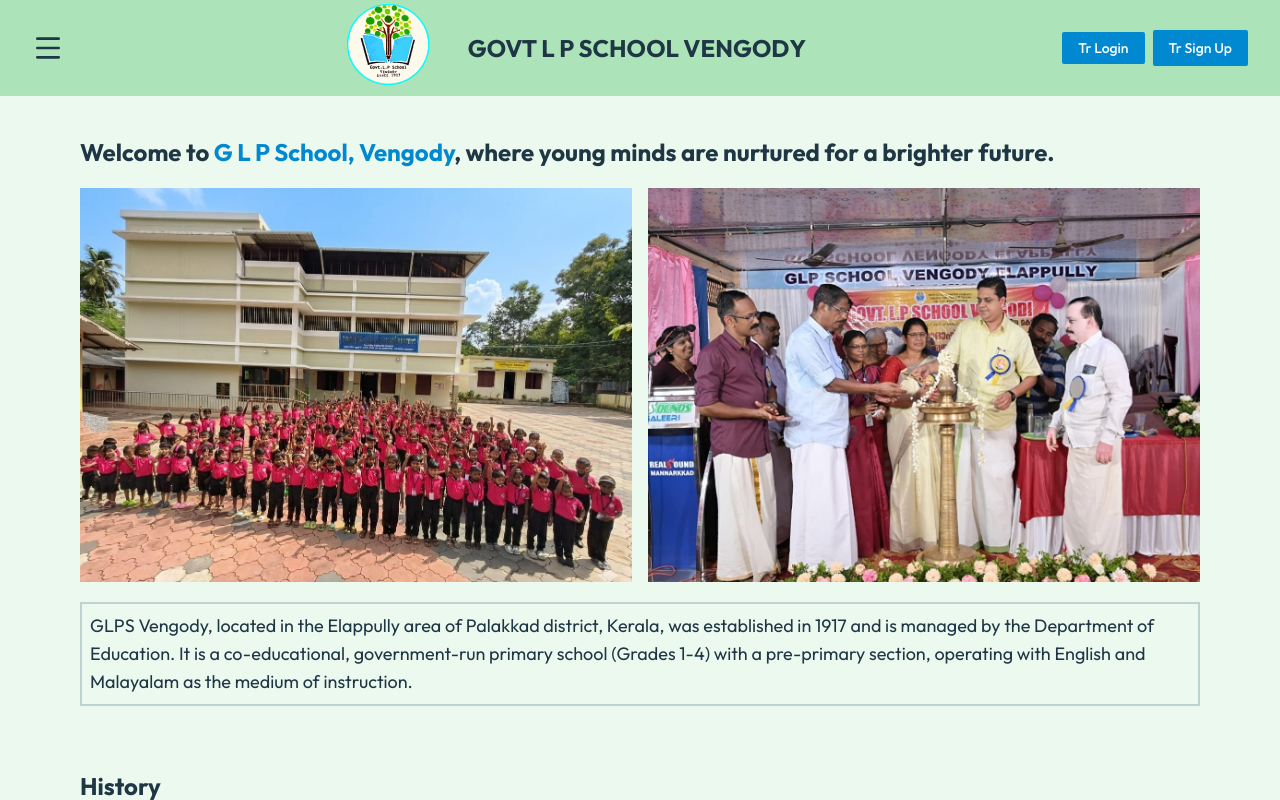
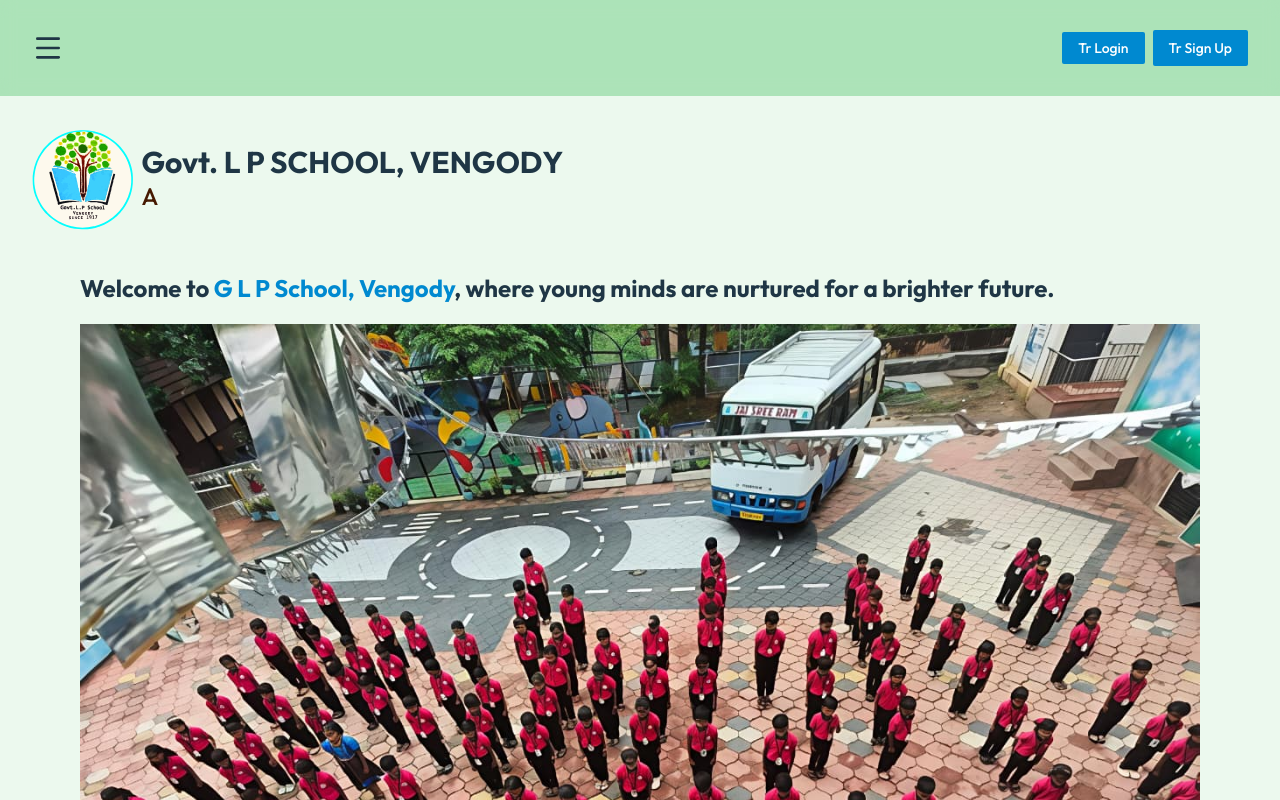
Before and after one commit to gokulnaathb3021/Govt.-L-P-School-Vengody, a Next.js app: page / in a window 1280 px wide. Shown: the top 800 px of the page. Built offline with nearby package versions, Linux system fonts and the light colour scheme; no server answers.

Commit message:
added animations

```diff
--- a/app/page.tsx
+++ b/app/page.tsx
@@ -1,8 +1,34 @@
+import Slideshow from "@/components/animations/slide-show";
+import TypingText from "@/components/animations/typing-text";
+import {
+  CalendarClock,
+  GraduationCap,
+  Landmark,
+  PersonStanding,
+} from "lucide-react";
 import Image from "next/image";
 
 export default function Home() {
   return (
-    <main className="max-w-6xl px-4 mx-auto py-10 space-y-16">
+    <>
+      <div className="flex items-start">
+        <Image
+          src="/Logo-nobg.svg"
+          alt="School Logo"
+          width={200}
+          height={200}
+          className="h-36 sm:h-40 md:h-44 w-auto -mr-2 sm:-mr-4 md:-mr-6"
+        />
+        <div className="flex flex-col pt-10 sm:pt-12">
+          <h1 className="sm:text-3xl sm:font-bold text-sm">
+            Govt. L P SCHOOL, VENGODY
+          </h1>
+          <div className="h-6 sm:h-8">
+            <TypingText />
+          </div>
+        </div>
+      </div>
+      <main className="max-w-6xl px-4 mx-auto space-y-16 mb-5">
         {/* section 1 */}
         <section>
           <h1 className="text-2xl font-bold mb-5">
@@ -10,7 +36,7 @@ export default function Home() {
             <span className="text-primary"> G L P School, Vengody</span>, where
             young minds are nurtured for a brighter future.
           </h1>
-        <div className="grid sm:grid-cols-2 gap-4 items-center">
+          {/* <div className="grid sm:grid-cols-2 gap-4 items-center">
           <Image
             src="/GLPS_SCHOOL_1.JPG"
             alt="Students in front of school building."
@@ -25,7 +51,8 @@ export default function Home() {
             height={854}
             className="w-full h-auto"
           />
-        </div>
+        </div> */}
+          <Slideshow />
           <p className="mt-5 border-2 p-2 text-lg ">
             GLPS Vengody, located in the Elappully area of Palakkad district,
             Kerala, was established in 1917 and is managed by the Department of
@@ -36,24 +63,29 @@ export default function Home() {
         </section>
         {/* section 2 */}
         <section>
-        <h1 className="text-2xl font-bold mb-5">History</h1>
+          <h1 className="text-2xl font-bold mb-5 flex items-center gap-2">
+            History
+            <CalendarClock />
+          </h1>
           <div className="space-y-6 border-2 p-2 text-lg">
             <p>
-            <span className="font-bold">V</span>engody is a locality situated in
-            <span className="font-bold">Elappully Grama Panchayat</span> on the
+              <span className="font-bold">V</span>engody is a locality situated
+              in
+              <span className="font-bold">Elappully Grama Panchayat</span> on
+              the
               <span className="font-bold">
                 Pollachi road in Palakkad district
               </span>
-            . This region, which is mainly inhabited by farming communities, has
-            a past marked by prosperity.
+              . This region, which is mainly inhabited by farming communities,
+              has a past marked by prosperity.
             </p>
             <p>
               In the early part of the nineteenth century, when the systems of
               <span className="font-bold">
                 caste hierarchy, feudal landlords, and local chieftains
               </span>{" "}
-            were prevalent, four prominent tharavads (traditional family houses)
-            held influence in Elappully:{" "}
+              were prevalent, four prominent tharavads (traditional family
+              houses) held influence in Elappully:{" "}
               <span className="font-bold">
                 Kennath, Ekkanath, Manikkath, and Machattu
               </span>
@@ -70,16 +102,16 @@ export default function Home() {
             </p>
             <p>
               As the importance of{" "}
-            <span className="font-bold">formal education</span> gradually spread
-            among the people, the elders of these tharavads established another
-            Kudippallikkudam near the present location of the school. It began
-            functioning under the name{" "}
+              <span className="font-bold">formal education</span> gradually
+              spread among the people, the elders of these tharavads established
+              another Kudippallikkudam near the present location of the school.
+              It began functioning under the name{" "}
               <span className="font-bold">Poolachuvadu School</span>.
             </p>
             <p>
               The school initially operated under the{" "}
-            <span className="font-bold">Malabar District Board</span>. Later, it
-            functioned as a{" "}
+              <span className="font-bold">Malabar District Board</span>. Later,
+              it functioned as a{" "}
               <span className="font-bold">single-teacher school</span>, and in
               <span className="font-bold">
                 1917 it received official government recognition
@@ -89,7 +121,7 @@ export default function Home() {
             <p>
               Today, this institution is known as{" "}
               <span className="font-bold">
-              GLPS Vengodi (Government Lower Primary School Vengodi)
+                GLPS Vengody (Government Lower Primary School Vengody)
               </span>
               .
             </p>
@@ -97,7 +129,10 @@ export default function Home() {
         </section>
         {/* section 3 */}
         <section id="school_facilities" className="space-y-6">
-        <h1 className="text-2xl font-bold mb-5">School Facilities</h1>
+          <h1 className="text-2xl font-bold mb-5 flex items-center gap-2">
+            School Facilities
+            <Landmark />
+          </h1>
           <div className="grid sm:grid-cols-2 gap-4">
             <div>
               <Image
@@ -145,7 +180,10 @@ export default function Home() {
         </section>
         {/* section 4 */}
         <section className="space-y-6">
-        <h1 className="text-2xl font-bold mb-5">Activities</h1>
+          <h1 className="text-2xl font-bold mb-5 flex items-center gap-2">
+            Activities
+            <PersonStanding />
+          </h1>
           <div className="grid sm:grid-cols-3 gap-2">
             <div>
               <Image
@@ -179,6 +217,19 @@ export default function Home() {
             </div>
           </div>
         </section>
+        <section>
+          <h1 className="text-2xl font-bold mb-5 flex items-center gap-2">
+            Faculty
+            <GraduationCap />
+          </h1>
+          <Image
+            src="/GLPS_FACULTY.jpeg"
+            alt="Picture of all the teachers standing together."
+            width={1280}
+            height={960}
+          />
+        </section>
       </main>
+    </>
   );
 }
--- /dev/null
+++ b/components/animations/slide-show.tsx
@@ -0,0 +1,48 @@
+"use client";
+
+import { useState, useEffect } from "react";
+import Image from "next/image";
+
+const images = [
+  {
+    src: "/GLPS_SCHOOL_1.JPG",
+    width: 1280,
+    height: 960,
+    alt: "Students in front of school building.",
+  },
+  {
+    src: "/GLPS_SCHOOL_3.JPG",
+    width: 1280,
+    height: 854,
+    alt: "School opening ceremony.",
+  },
+  {
+    src: "/GLPS_ASSEMBLY.jpeg",
+    width: 1280,
+    height: 908,
+    alt: "School assembly.",
+  },
+];
+
+export default function Slideshow() {
+  const [index, setIndex] = useState(0);
+
+  useEffect(() => {
+    const interval = setInterval(() => {
+      setIndex((prev) => (prev + 1) % images.length);
+    }, 3000);
+
+    return () => clearInterval(interval);
+  }, []);
+
+  return (
+    <div className="w-full rounded-lg">
+      <Image
+        src={images[index].src}
+        alt={images[index].alt}
+        width={images[index].width}
+        height={images[index].height}
+      />
+    </div>
+  );
+}
--- /dev/null
+++ b/components/animations/typing-text.tsx
@@ -0,0 +1,29 @@
+"use client";
+
+import { useEffect, useState } from "react";
+
+export default function TypingText() {
+  const text = "A school providing a unique experience.";
+  const [displayed, setDisplayed] = useState("");
+  const [index, setIndex] = useState(0);
+
+  useEffect(() => {
+    const interval = setInterval(() => {
+      setDisplayed(text.slice(0, index + 1));
+      setIndex((prev) => prev + 1);
+
+      if (index === text.length) {
+        setIndex(0);
+        setDisplayed("");
+      }
+    }, 150);
+
+    return () => clearInterval(interval);
+  }, [index]);
+
+  return (
+    <h2 className="text-sm sm:text-2xl font-medium text-amber-950">
+      {displayed}
+    </h2>
+  );
+}
--- a/components/common/header.tsx
+++ b/components/common/header.tsx
@@ -4,12 +4,13 @@ import { Menu } from "lucide-react";
 import { Button } from "../ui/button";
 import { Suspense } from "react";
 import CustomUserButton from "./custom-user-button";
-import Image from "next/image";
 import { useState } from "react";
 import Link from "next/link";
+import { usePathname } from "next/navigation";
 
 export default function Header() {
   const [open, setOpen] = useState(false);
+  const pathname = usePathname();
   return (
     <>
       <header className="sticky top-0 z-40 bg-accent/95 backdrop-blur supports-backdrop-filter:bg-accent/60 print:hidden py-0 sm:py-4">
@@ -21,18 +22,7 @@ export default function Header() {
                 onClick={() => setOpen(true)}
               />
             </div>
-            <div className="flex items-center gap-0 sm:gap-3">
-              <Image
-                src="/Logo-nobg.svg"
-                alt="School Logo"
-                width={130}
-                height={130}
-                className="h-26 w-auto sm:h-36"
-              />
-              <h1 className="text-xs sm:text-2xl font-bold">
-                GOVT L P SCHOOL VENGODY
-              </h1>
-            </div>
+
             <div className="flex flex-col gap-2 items-center sm:flex-row">
               <Suspense fallback={<div>Loading auth...</div>}>
                 <SignedOut>
@@ -104,6 +94,7 @@ export default function Header() {
                 My-Student
               </Link>
             </SignedIn>
+            {pathname === "/" && (
               <a
                 href="#school_facilities"
                 className="text-lg font-medium hover:text-primary"
@@ -111,6 +102,7 @@ export default function Header() {
               >
                 School facilities
               </a>
+            )}
             <a
               href="#contact"
               className="text-lg font-medium hover:text-primary"
```
Also changed, not shown: public/GLPS_ASSEMBLY.jpeg (added), public/GLPS_FACULTY.jpeg (added). Lines whose indentation alone changed are shown as unchanged.
